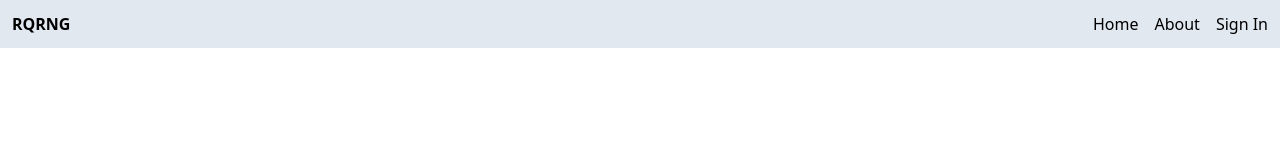
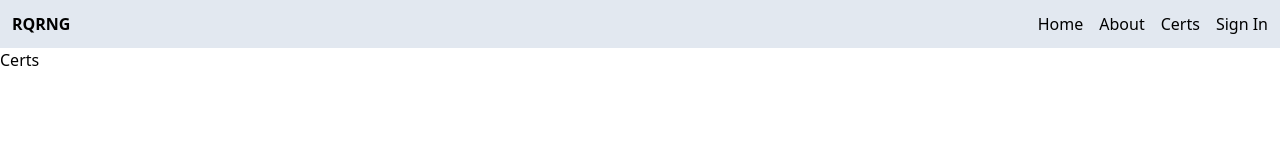
Before and after one commit to davisjanis/mern-qrng-2, a React (Vite) app in the folder client/: page /certs in a window 1280 px wide. Shown: the top 160 px of the page. Built offline with nearby package versions, Linux system fonts and the light colour scheme; no server answers.

Commit message:
added Certs  page

```diff
--- a/client/src/App.jsx
+++ b/client/src/App.jsx
@@ -6,6 +6,7 @@
 import Profile from "./pages/Profile";
 import Header from "./components/Header";
 import PrivateRoute from "./components/PrivateRoute";
+import Certs from "./pages/Certs";
 
 export default function App() {
   return (
@@ -14,6 +15,7 @@
       <Routes>
         <Route path="/" element={<Home />} />
         <Route path="/about" element={<About />} />
+        <Route path="/certs" element={<Certs />} />
         <Route path="/sign-in" element={<SignIn />} />
         <Route path="/sign-up" element={<SignUp />} />
         <Route element={<PrivateRoute />}>
--- a/client/src/components/Header.jsx
+++ b/client/src/components/Header.jsx
@@ -29,6 +29,9 @@
         <Link to="/about">
           <li>About</li>
         </Link>
+        <Link to="/certs">
+          <li>Certs</li>
+        </Link>
         <Link to="/profile">
           {currentUser ? (
             <img src={currentUser.profilePicture} alt='profile' className="h-7 w-7 rounded-full
--- /dev/null
+++ b/client/src/pages/Certs.jsx
@@ -0,0 +1,7 @@
+import React from 'react'
+
+export default function Certs() {
+  return (
+    <div>Certs</div>
+  )
+}
--- a/client/src/pages/Profile.jsx
+++ b/client/src/pages/Profile.jsx
@@ -110,7 +110,7 @@
   <div className='p-3 max-w-lg mx-auto'>
     <h1 className='text-3xl font-semibold text-center my-7'>
       Profile
-    m</h1>
+    </h1>
     <form onSubmit={handleSubmit} className='flex flex-col gap-4'>
       <input type="file"
         ref={fileRef} hidden accept='image/*'
```
